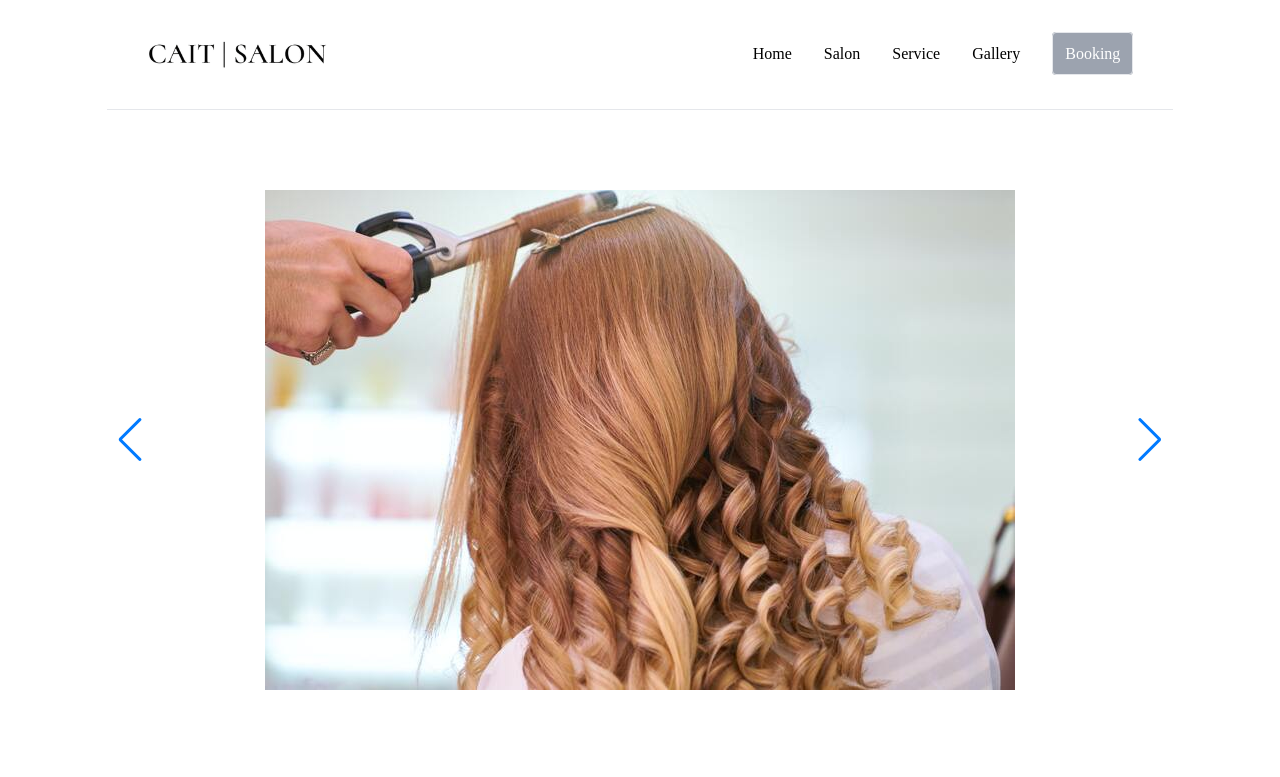
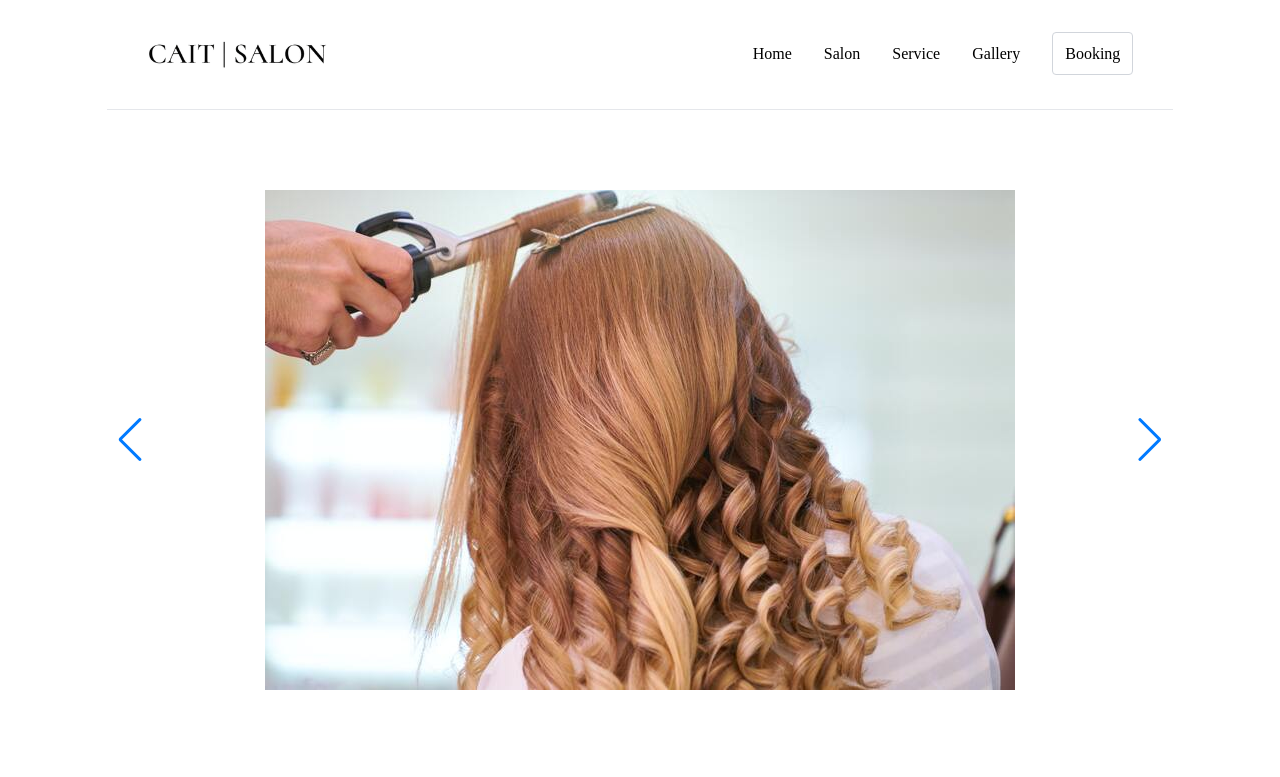
Before and after one commit to eobcre/salon-react, a React (Vite) app: page / in a window 1280 px wide. Shown: the top 777 px of the page. Built offline with nearby package versions, Linux system fonts and the light colour scheme; the HTML template or start-up script is replaced by a standard one; a web font is replaced by a local one.

Commit message:
button style changed

```diff
--- a/src/components/Header.jsx
+++ b/src/components/Header.jsx
@@ -75,7 +75,7 @@ export const Header = () => {
               <Link
                 to='/book'
                 onClick={handleToggle}
-                className='text-white border bg-gray-400 rounded p-3'
+                className='border border-gray-300 rounded p-3 hover:text-white hover:bg-black'
               >
                 Booking
               </Link>
```
